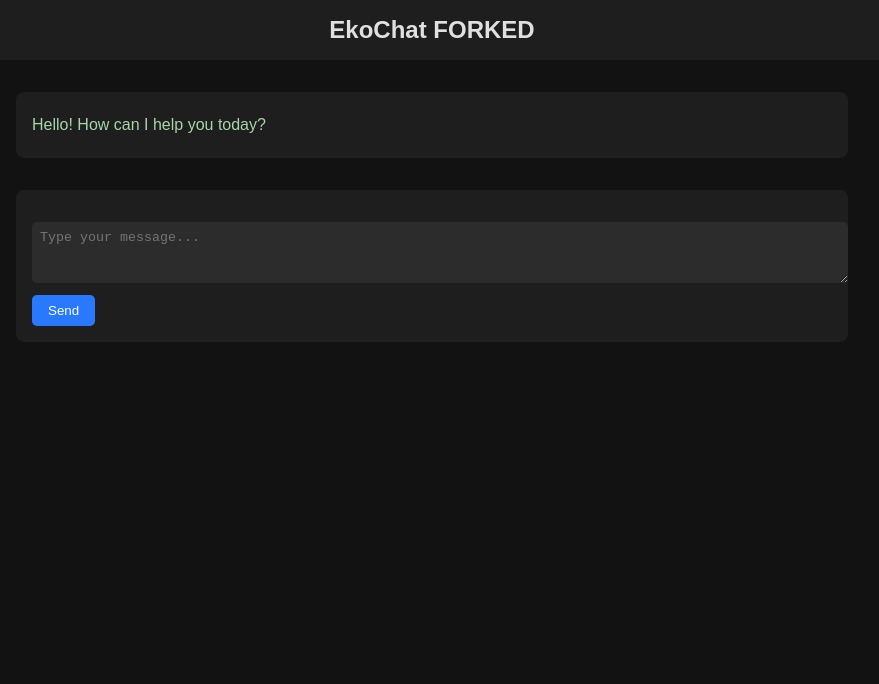
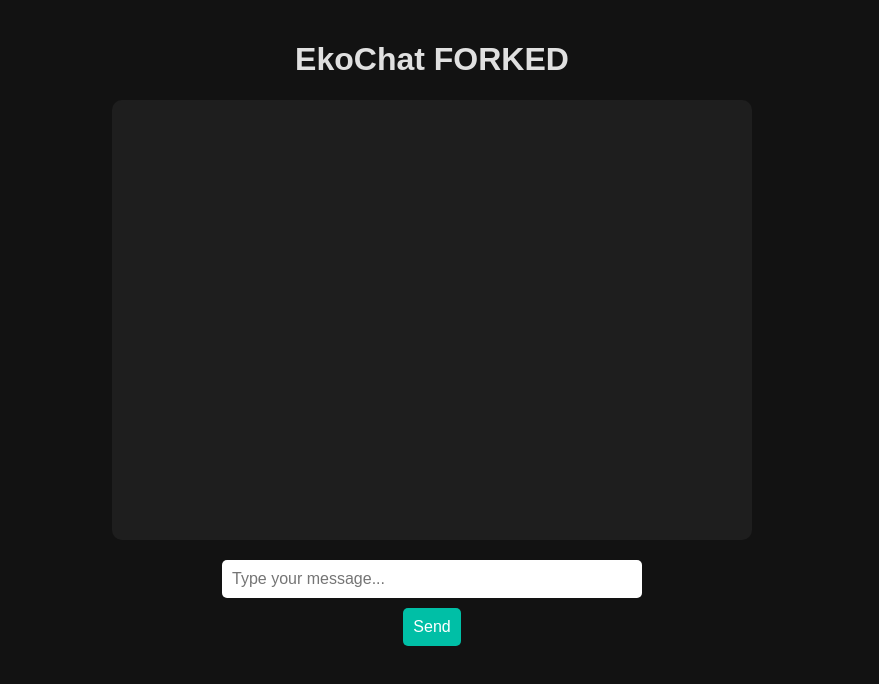
Before and after one commit to Dovydas417/ekochatforked, a plain HTML site: page index.html in a window 1280 px wide. Shown: the whole page, without its empty margins (208-1087 px from the left). Drawn offline with Linux system fonts and the light colour scheme.

Commit message:
Update index.html

```diff
--- a/index.html
+++ b/index.html
@@ -9,63 +9,64 @@
       background-color: #121212;
       color: #e0e0e0;
       font-family: Arial, sans-serif;
+      display: flex;
+      flex-direction: column;
+      align-items: center;
       margin: 0;
-      padding: 0;
+      padding: 20px;
     }
-    header {
-      background-color: #1e1e1e;
-      padding: 1rem;
-      text-align: center;
-      font-size: 1.5rem;
-      font-weight: bold;
+
+    #chat {
+      width: 100%;
+      max-width: 600px;
+      background: #1e1e1e;
+      padding: 20px;
+      border-radius: 10px;
+      overflow-y: auto;
+      height: 400px;
+      margin-bottom: 10px;
     }
-    .chat-container {
-      max-width: 800px;
-      margin: 2rem auto;
-      background-color: #1e1e1e;
+
+    .message {
+      margin: 10px 0;
+      padding: 10px;
       border-radius: 8px;
-      padding: 1rem;
     }
-    .message {
-      margin: 0.5rem 0;
+
+    .user {
+      background-color: #2e3b4e;
+      text-align: right;
     }
-    .user {
-      text-align: right;
-      color: #90caf9;
+
+    .bot {
+      background-color: #3c3c3c;
+      text-align: left;
     }
-    .bot {
-      text-align: left;
-      color: #a5d6a7;
+
+    input, button {
+      padding: 10px;
+      margin-top: 10px;
+      font-size: 16px;
+      border-radius: 5px;
+      border: none;
     }
-    textarea {
-      width: 100%;
-      padding: 0.5rem;
-      margin-top: 1rem;
-      background-color: #2c2c2c;
-      color: #fff;
-      border: none;
-      border-radius: 5px;
+
+    input {
+      width: 400px;
     }
+
     button {
-      margin-top: 0.5rem;
-      padding: 0.5rem 1rem;
-      background-color: #2979ff;
+      background-color: #00bfa6;
       color: white;
-      border: none;
-      border-radius: 5px;
       cursor: pointer;
     }
   </style>
 </head>
 <body>
-  <header>EkoChat FORKED</header>
-  <div class="chat-container" id="chat">
-    <div class="message bot">Hello! How can I help you today?</div>
-  </div>
-  <div class="chat-container">
-    <textarea id="userInput" rows="3" placeholder="Type your message..."></textarea>
-    <button onclick="send()">Send</button>
-  </div>
+  <h1>EkoChat FORKED</h1>
+  <div id="chat"></div>
+  <input type="text" id="userInput" placeholder="Type your message..." />
+  <button onclick="send()">Send</button>
 
   <script>
     async function send() {
```
